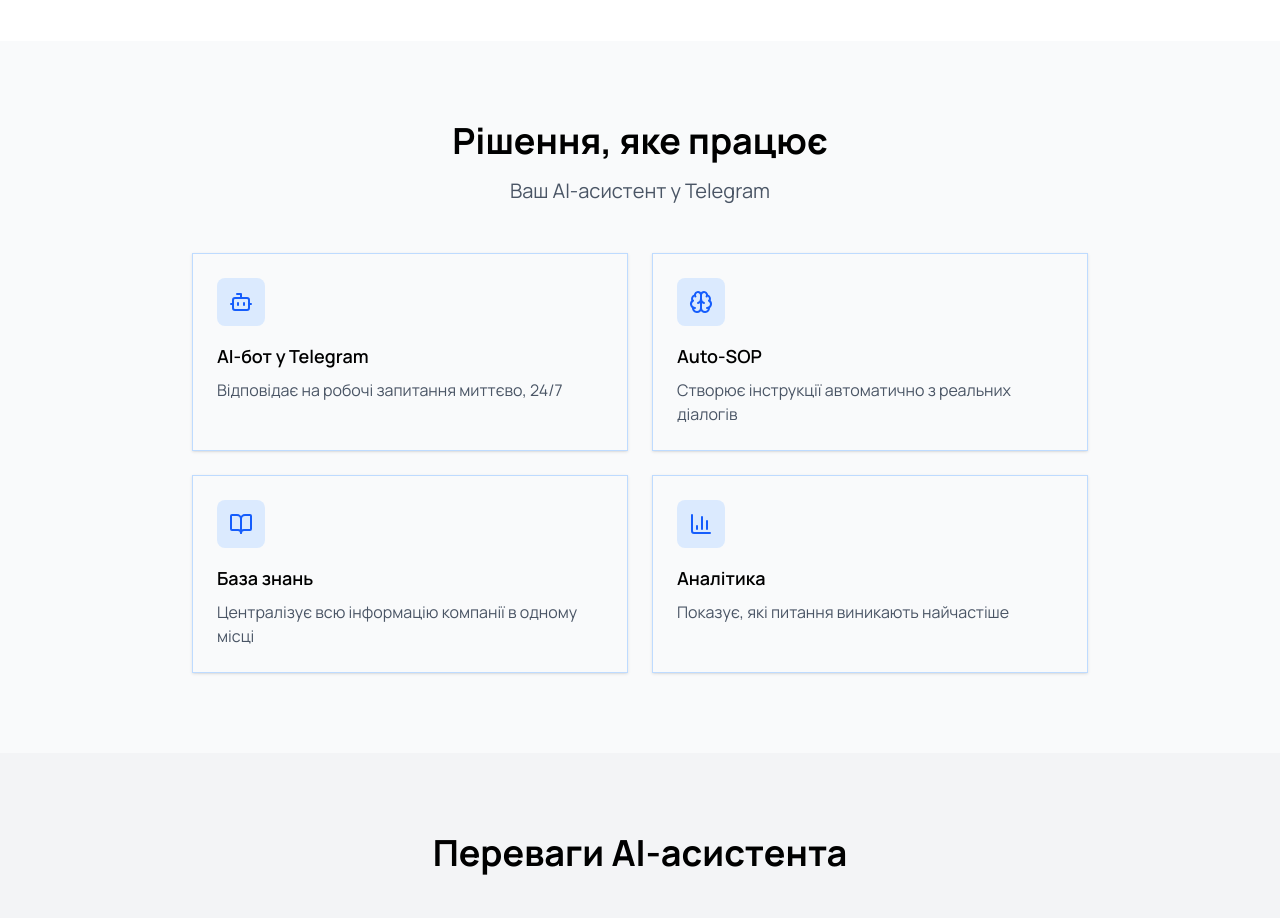
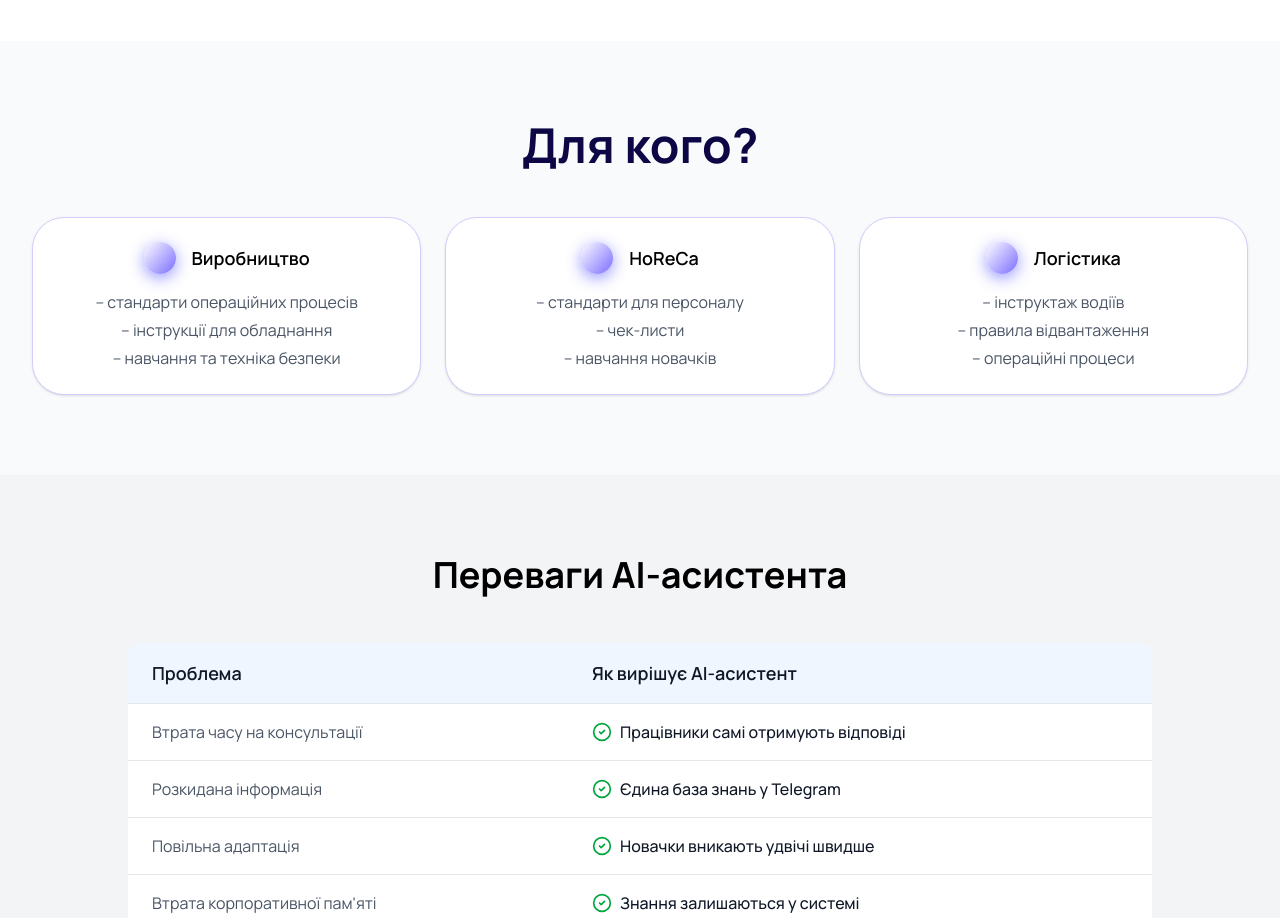
Before and after one commit to yurickv/knowly-landing, a Next.js app: page / in a window 1280 px wide. Shown: the part 1740-2658 px from the top of the page. Built offline with nearby package versions, Linux system fonts and the light colour scheme; no server answers.

Commit message:
update section Solution

```diff
--- a/src/components/sections/SolutionSection.tsx
+++ b/src/components/sections/SolutionSection.tsx
@@ -1,55 +1,68 @@
 import { Card, CardContent } from '@/components/ui/card';
-import { Bot, Brain, BookOpen, BarChart3 } from 'lucide-react';
 import AnimatedSection from '@/components/ui/AnimatedSection';
 
 export default function SolutionSection() {
   const solutions = [
     {
-      icon: Bot,
-      title: 'AI-бот у Telegram',
-      text: 'Відповідає на робочі запитання миттєво, 24/7',
+      title: 'Виробництво',
+      items: [
+        'стандарти операційних процесів',
+        'інструкції для обладнання',
+        'навчання та техніка безпеки',
+      ],
     },
     {
-      icon: Brain,
-      title: 'Auto-SOP',
-      text: 'Створює інструкції автоматично з реальних діалогів',
+      title: 'HoReCa',
+      items: ['стандарти для персоналу', 'чек-листи', 'навчання новачків'],
     },
     {
-      icon: BookOpen,
-      title: 'База знань',
-      text: 'Централізує всю інформацію компанії в одному місці',
-    },
-    {
-      icon: BarChart3,
-      title: 'Аналітика',
-      text: 'Показує, які питання виникають найчастіше',
+      title: 'Логістика',
+      items: [
+        'інструктаж водіїв',
+        'правила відвантаження',
+        'операційні процеси',
+      ],
     },
   ];
 
   return (
     <section id="solution" className="py-20 bg-gray-50">
       <div className="container mx-auto px-4 sm:px-6 lg:px-8">
-        <div className="max-w-4xl mx-auto">
-          <h2 className="text-3xl sm:text-4xl font-bold text-center mb-4 ">
-            Рішення, яке працює
+        <div className="w-full">
+          <h2 className="text-2xl sm:text-5xl font-bold text-center mb-12 text-[#0D0746]">
+            Для кого?
           </h2>
-          <p className="text-xl text-gray-600 text-center mb-12 ">
-            Ваш AI-асистент у Telegram
-          </p>{' '}
+
           <AnimatedSection>
-            <div className="grid sm:grid-cols-2 gap-6">
+            <div className="grid sm:grid-cols-2 lg:grid-cols-3 gap-6">
               {solutions.map((item, index) => (
                 <Card
                   key={index}
-                  className="border-blue-200 hover:border-blue-400 transition-all duration-300 hover:shadow-lg "
-                  style={{ animationDelay: `${index * 100}ms` }}
+                  className="transition-all duration-300 hover:shadow-lg rounded-[32px]"
+                  style={{
+                    animationDelay: `${index * 100}ms`,
+                    border: '1px solid #D3CDFF',
+                    background: '#FFFFFF',
+                  }}
                 >
-                  <CardContent className="p-6">
-                    <div className="rounded-lg bg-blue-100 p-3 w-fit mb-4">
-                      <item.icon className="h-6 w-6 text-blue-600" />
+                  <CardContent className="p-6 text-center">
+                    <div className="flex justify-center items-center gap-4 mb-4">
+                      <div
+                        className="rounded-full w-8 h-8 "
+                        style={{
+                          background:
+                            'linear-gradient(310.64deg, #9388FF 18.84%, #F2F0FF 91.01%)',
+                          boxShadow: '0px 4px 16px 0px #9696FF',
+                        }}
+                      />
+                      <h3 className="font-semibold text-lg ">{item.title}</h3>
                     </div>
-                    <h3 className="font-semibold text-lg mb-2">{item.title}</h3>
-                    <p className="text-gray-600">{item.text}</p>
+
+                    <div className="text-gray-600 space-y-1">
+                      {item.items.map((text, i) => (
+                        <div key={i}>– {text}</div>
+                      ))}
+                    </div>
                   </CardContent>
                 </Card>
               ))}
```
Also changed, not shown: .claude/settings.local.json.
